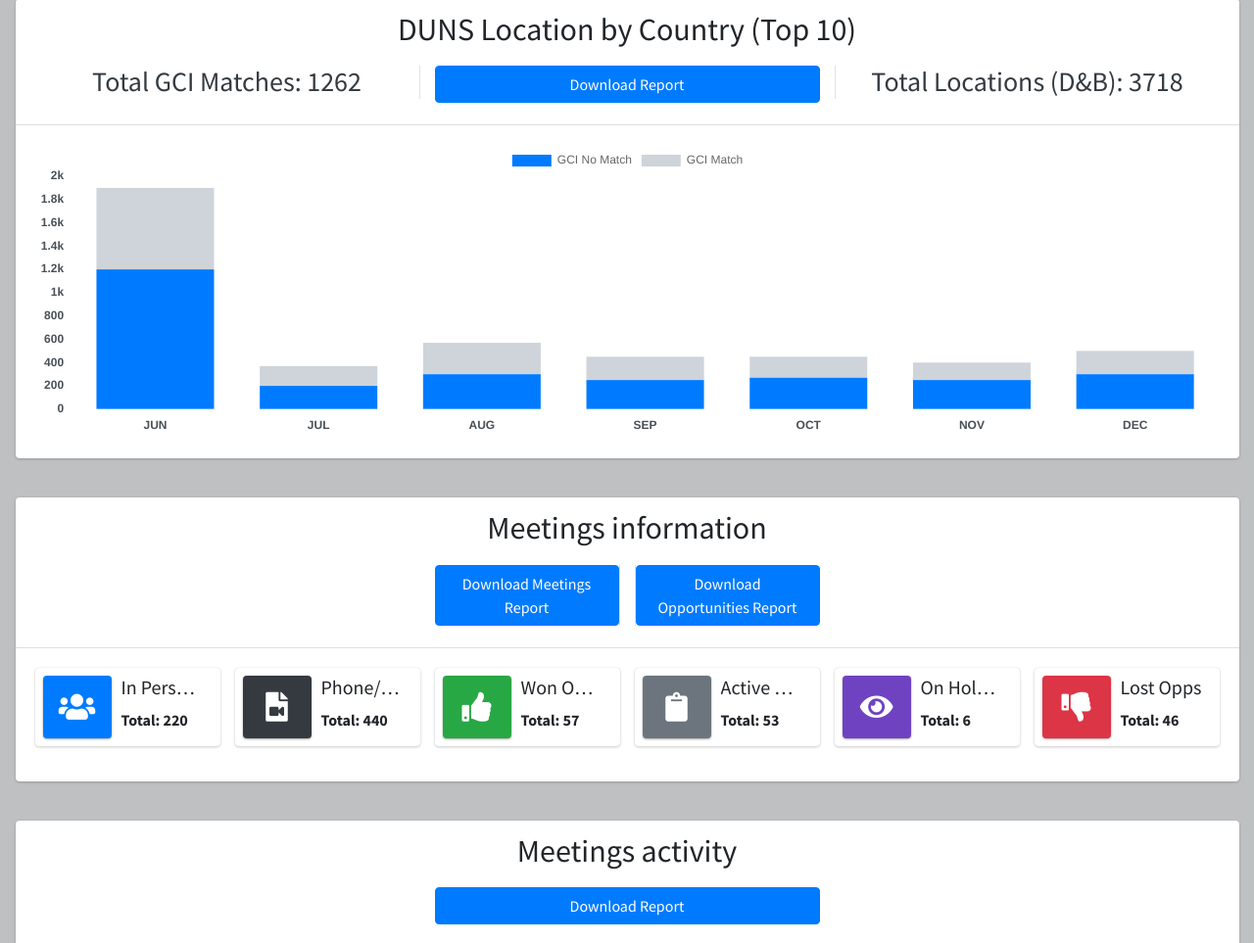
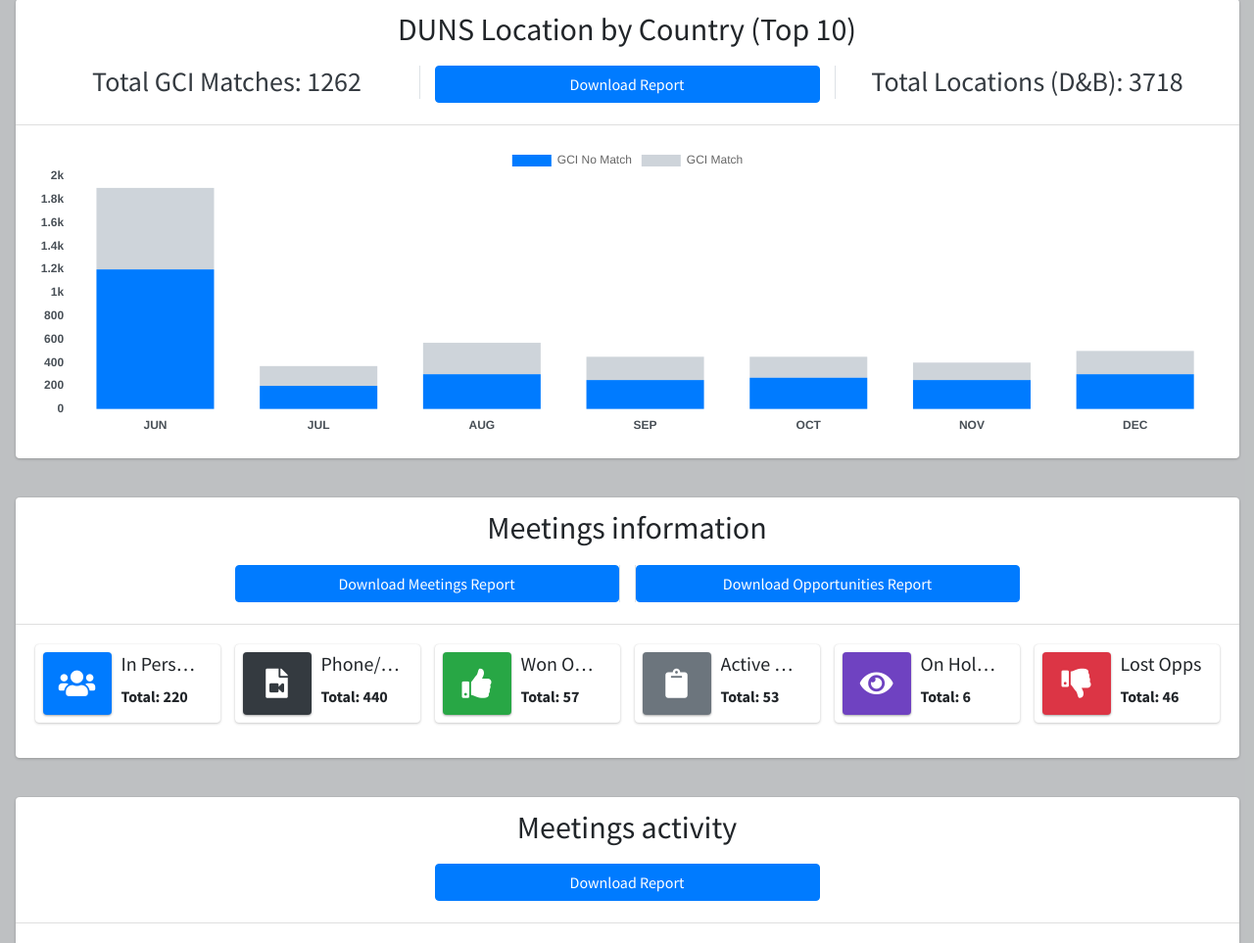
Before and after one commit to raul-sandoval/gso, a Flask app: page /discovery_toolkit/dashboard in a window 1280 px wide. Shown: the part 365-1328 px from the top of the page at 98% size. Run offline with Flask 2, Linux system fonts and the light colour scheme; some libraries are stand-ins or nearby versions.

Commit message:
update: fix responsive

```diff
--- a/webapps/templates/discovery_toolkit/dashboard.html
+++ b/webapps/templates/discovery_toolkit/dashboard.html
@@ -109,13 +109,13 @@
           <div class="col-12">
             <h2 class="text-center">Meetings information</h2>
           </div>
-          <div class="col-md-2">
+          <div class="col-sm-12 col-md-4">
             <div class="text-dark description-block border-right">
 
               <a href="{{ url_for('discovery_toolkit.index') }}" class="btn btn-primary btn-block">Download Meetings Report</a>
             </div>
           </div>
-          <div class="col-md-2">
+          <div class="col-sm-12 col-md-4">
             <div class="text-dark description-block border-left">
               <a href="{{ url_for('discovery_toolkit.index') }}" class="btn btn-primary btn-block">Download Opportunities Report</a>
             </div>
@@ -125,7 +125,7 @@
       <div class="card-body">
         <div class="row">
 
-          <div class="col-sm-6 col-md-2">
+          <div class="col-sm-6 col-xl-2">
             <div class="info-box">
               <span class="info-box-icon bg-primary elevation-1"><i class="fas fa-users"></i></span>
               <div class="info-box-content">
@@ -134,7 +134,7 @@
               </div>
             </div>
           </div>
-          <div class="col-sm-6 col-md-2">
+          <div class="col-sm-6 col-xl-2">
             <div class="info-box">
               <span class="info-box-icon bg-dark elevation-1"><i class="fas fa-file-video"></i></span>
               <div class="info-box-content">
@@ -144,7 +144,7 @@
             </div>
           </div>
 
-          <div class="col-sm-6 col-md-2">
+          <div class="col-sm-6 col-xl-2">
             <div class="info-box">
               <span class="info-box-icon bg-success elevation-1"><i class="fas fa-thumbs-up"></i></span>
               <div class="info-box-content">
@@ -153,7 +153,7 @@
               </div>
             </div>
           </div>
-          <div class="col-sm-6 col-md-2">
+          <div class="col-sm-6 col-xl-2">
             <div class="info-box">
               <span class="info-box-icon bg-gray elevation-1"><i class="fas fa-clipboard"></i></span>
               <div class="info-box-content">
@@ -162,7 +162,7 @@
               </div>
             </div>
           </div>
-          <div class="col-sm-6 col-md-2">
+          <div class="col-sm-6 col-xl-2">
             <div class="info-box">
               <span class="info-box-icon bg-purple elevation-1"><i class="fas fa-eye"></i></span>
               <div class="info-box-content">
@@ -171,7 +171,7 @@
               </div>
             </div>
           </div>
-          <div class="col-sm-6 col-md-2">
+          <div class="col-sm-6 col-xl-2">
             <div class="info-box">
               <span class="info-box-icon bg-danger elevation-1"><i class="fas fa-thumbs-down"></i></span>
               <div class="info-box-content">
--- a/webapps/templates/discovery_toolkit/index.html
+++ b/webapps/templates/discovery_toolkit/index.html
@@ -10,13 +10,13 @@
 
 {% block content %}
 <div class="row d-flex">
-  <div class="col-6 mx-auto">
+  <div class="col-lg-6 mx-auto">
     <div class="row d-flex">
       <div class="col-6 mx-auto">
         <div class="card">
           <div class="card-body login-card-body">
             <div class="login-logo">
-              <b>Customer Account #</b>
+              <b>Account #</b>
             </div>
             <p class="login-box-msg">Please provide the customer account</p>
             <form action="{{ url_for('discovery_toolkit.dashboard') }}" method="POST">
```
